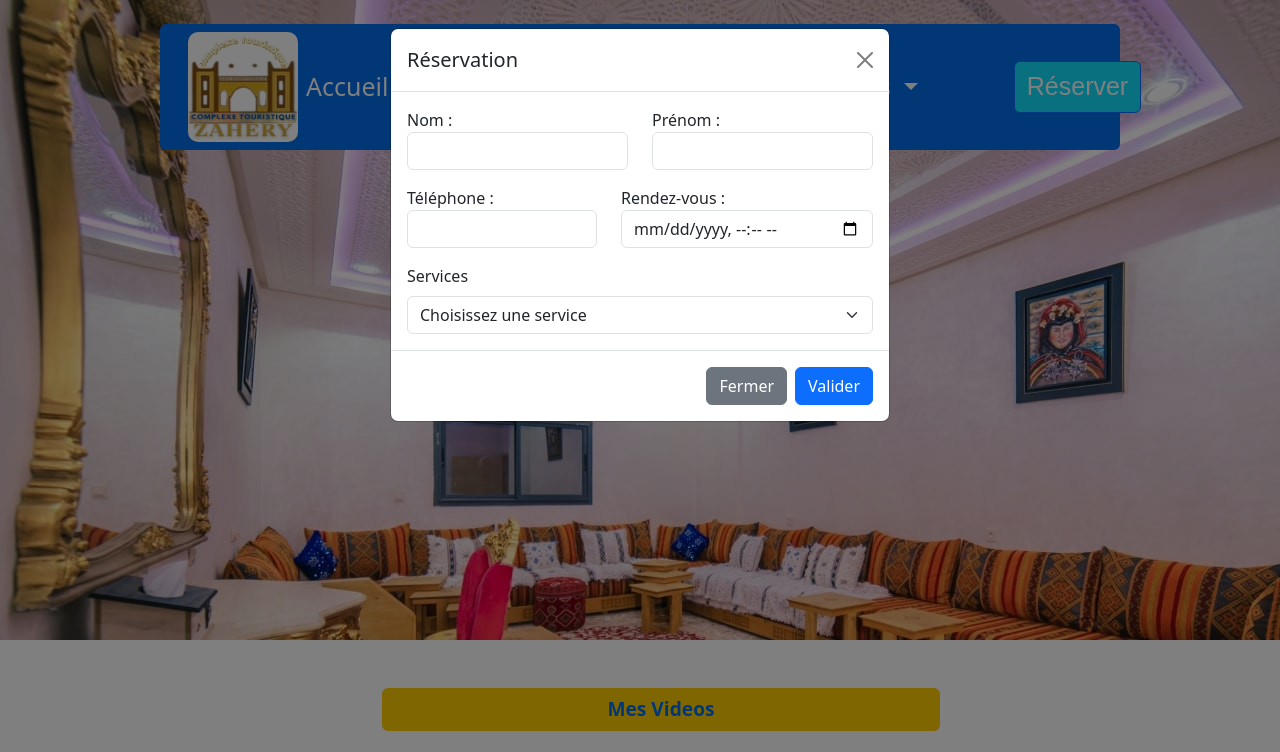
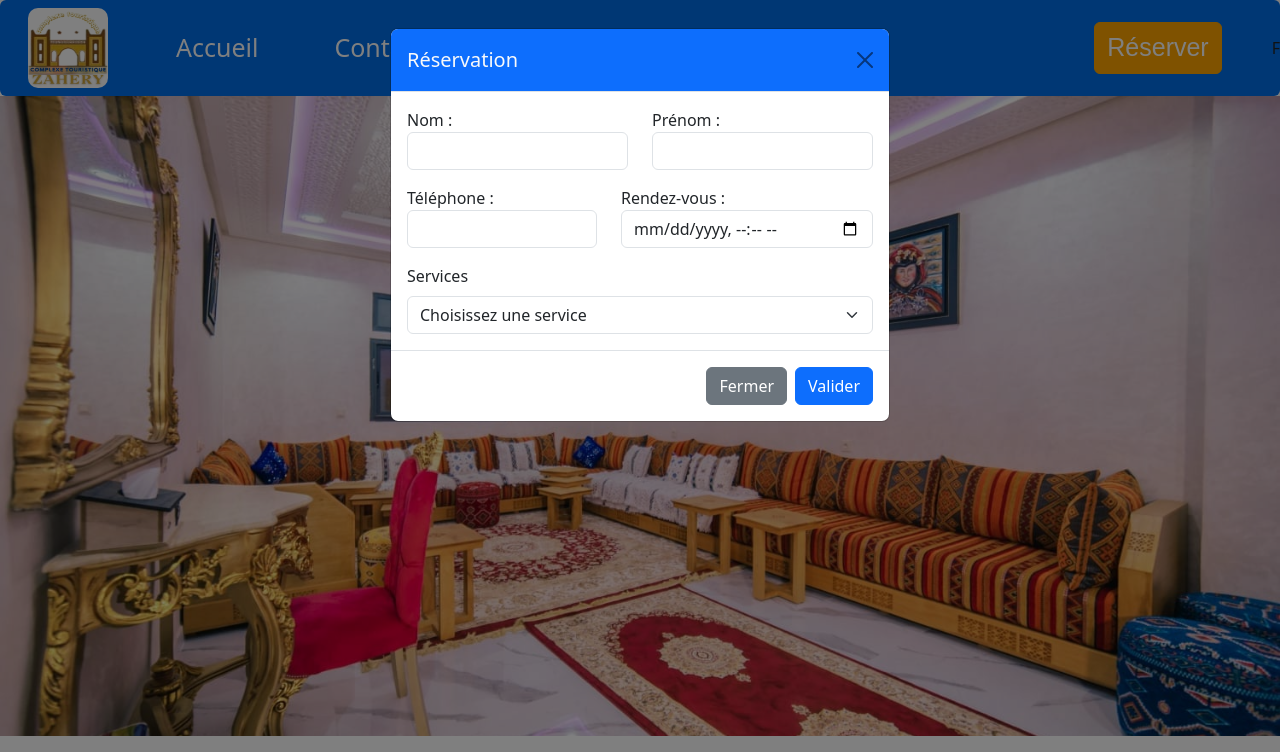
Before and after one commit to WebBenichou/Mini-Projet-2, a plain HTML site: page albums.html in a window 1280 px wide. Both pictures are taken after a click on the button "Réserver". Shown: the top 752 px of the page. Drawn offline with nearby package versions, Linux system fonts and the light colour scheme.

Commit message:
version finale du mini_projet 2

```diff
--- a/albums.html
+++ b/albums.html
@@ -11,12 +11,11 @@
 
 <body>
     <!---nav bar-->
-    <nav class="container navbar navbar-expand-lg  rounded-2 fixed-top mt-4 w-75 text-ligh "
-        style="background-color: #006ee9; ">
+    <nav class="navbar navbar-expand-lg  rounded-2 text-ligh " style="background-color: #006ee9; ">
         <div class="container-fluid" href="#">
             <a class="navbar-brand">
                 <a href="index.html"><img src="images/logo.png" alt="logo"
-                        style="width: 110px; height: 110px; border-radius: 10px;"></a>
+                        style="width: 80px; height: 80px; border-radius: 10px; margin-right: 60px;"></a>
             </a>
             <button class="navbar-toggler" type="button" data-bs-toggle="collapse"
                 data-bs-target="#navbarSupportedContent" aria-controls="navbarSupportedContent" aria-expanded="false"
@@ -59,16 +58,16 @@
 
         <!-- Button trigger modal -->
         <button type="button" class="btn btn-primary" data-bs-toggle="modal" data-bs-target="#staticBackdrop"
-            style="margin-right:50px ; background-color: #10e0ff; color: #fff; font-family: sans-serif; font-size: 25px;">
+            style="margin-right:50px ; background-color: #ffa500; color: #fff; font-family: sans-serif; font-size: 25px; border-color: #ffa500;">
             Réserver
-        </button>
+        </button>F
     </nav>
     <!-- Modal -->
     <div class="modal fade" id="staticBackdrop" data-bs-backdrop="static" data-bs-keyboard="false" tabindex="-1"
         aria-labelledby="staticBackdropLabel" aria-hidden="true">
         <div class="modal-dialog">
             <div class="modal-content">
-                <div class="modal-header">
+                <div class="modal-header bg-primary text-light">
                     <h5 class="modal-title" id="staticBackdropLabel">Réservation</h5>
                     <button type="button" class="btn-close" data-bs-dismiss="modal" aria-label="Close"></button>
                 </div>
@@ -117,7 +116,8 @@
         </div>
     </div>
     <!--image background-->
-    <div class="" style="background-image: url('images/sallon.jpg');  height: 80vh; width: 100%;">
+    <div class=""
+        style="background-image: url('images/sallon.jpg');  height: 80vh; width: 100%; background-repeat: no-repeat; background-size: cover; background-position: center;">
     </div>
     <br><br>
     <div class="">
```
Also changed, not shown: contact.html (+8 -7 lines), index.html (+7 -8 lines), organisation.html (+6 -6 lines), piscine.html (+6 -6 lines), restauration.html (+6 -6 lines), script.js (+15 -2 lines), services.html (+9 -7 lines).
